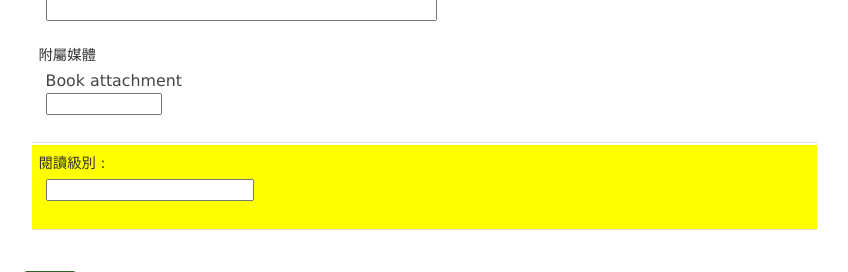
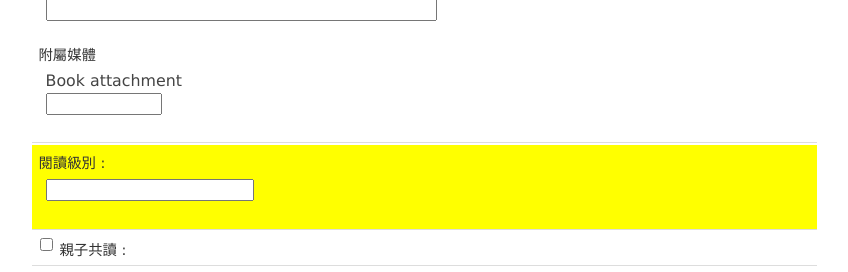
Before and after one commit to 2twn/double-l-bookmanagement, a CakePHP app: the page made by cakephp/app/View/Books/book_edit.ctp in a window 1280 px wide. Shown: the part 845-1117 px from the top of the page, without its empty margins (12-860 px from the left). Run offline with PHP 8.4 and a stand-in for CakePHP, Linux system fonts and the light colour scheme; the template is opened without the code that fills it, so the values that code supplies are empty; form fields are guessed from the names that the template uses; some libraries are stand-ins or nearby versions.

Commit message:
書籍資料增加一個”親子共讀(AD)”的欄位

```diff
--- a/cakephp/app/View/Books/book_edit.ctp
+++ b/cakephp/app/View/Books/book_edit.ctp
@@ -39,6 +39,8 @@
 <tr><td>作者 : <?php echo $this->Form->input('book_author', array('size'=>40)); ?>
         附屬媒體 <?php echo $this->Form->input('book_attachment', array('size'=>10)); ?> </td></tr>
 <tr><td>閱讀級別 : <?php echo $this->Form->input('cate_id', array('div' => false, 'label' => false)); ?></td></tr>
+<tr><td>親子共讀 : <?php echo $this->Form->checkbox('book_ad', array('hiddenField' => false)); ?></td></tr>
+
 </table>
 </div>
 <div id="book_image" style="float:left; clear:right;">
--- a/cakephp/app/View/Books/book_view.ctp
+++ b/cakephp/app/View/Books/book_view.ctp
@@ -51,6 +51,8 @@
 <tr><td>作者 : <?php echo $this->Form->input('book_author', array('size'=>40)); ?>
         附屬媒體 <?php echo $this->Form->input('book_attachment', array('size'=>30)); ?></td></tr>
 <tr><td>閱讀級別 : <?php echo $this->Form->input('cate_id'); ?></td></tr>
+<tr><td>親子共讀 : <?php echo $this->Form->checkbox('book_ad', array('hiddenField' => false)); ?></td></tr>
+
 </table>
 </div>
 <div id="book_image" style="float:left; clear:right;">
```
